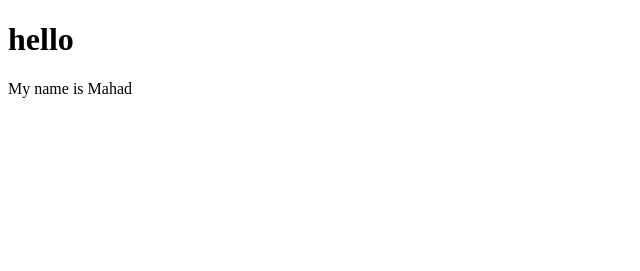
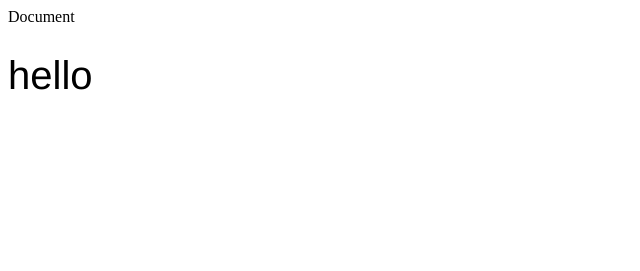
Before and after one commit to Mahadbaig22/localrepo, a plain HTML site: page index.html in a window 1280 px wide. Shown: the whole page, without its empty margins (0-640 px from the left). Drawn offline with Linux system fonts and the light colour scheme.

Commit message:
make new changes

```diff
--- a/index.html
+++ b/index.html
@@ -3,10 +3,12 @@
 <head>
     <meta charset="UTF-8">
     <meta name="viewport" content="width=device-width, initial-scale=1.0">
+    <link rel="stylesheet" href="./style.css"
     <title>Document</title>
 </head>
 <body>
     <H1>hello</H1>
     <p>My name is Mahad</p>
+    <p>Mahad</p>
 </body>
 </html>
--- a/style.css
+++ b/style.css
@@ -4,3 +4,8 @@ h1{
     font-weight: 500;
     font-family: 'Franklin Gothic Medium', 'Arial Narrow', Arial, sans-serif;
 }
+p{
+    font-size: 40px;
+    color: white;
+    font-family: 'Courier New', Courier, monospace;
+}
```
